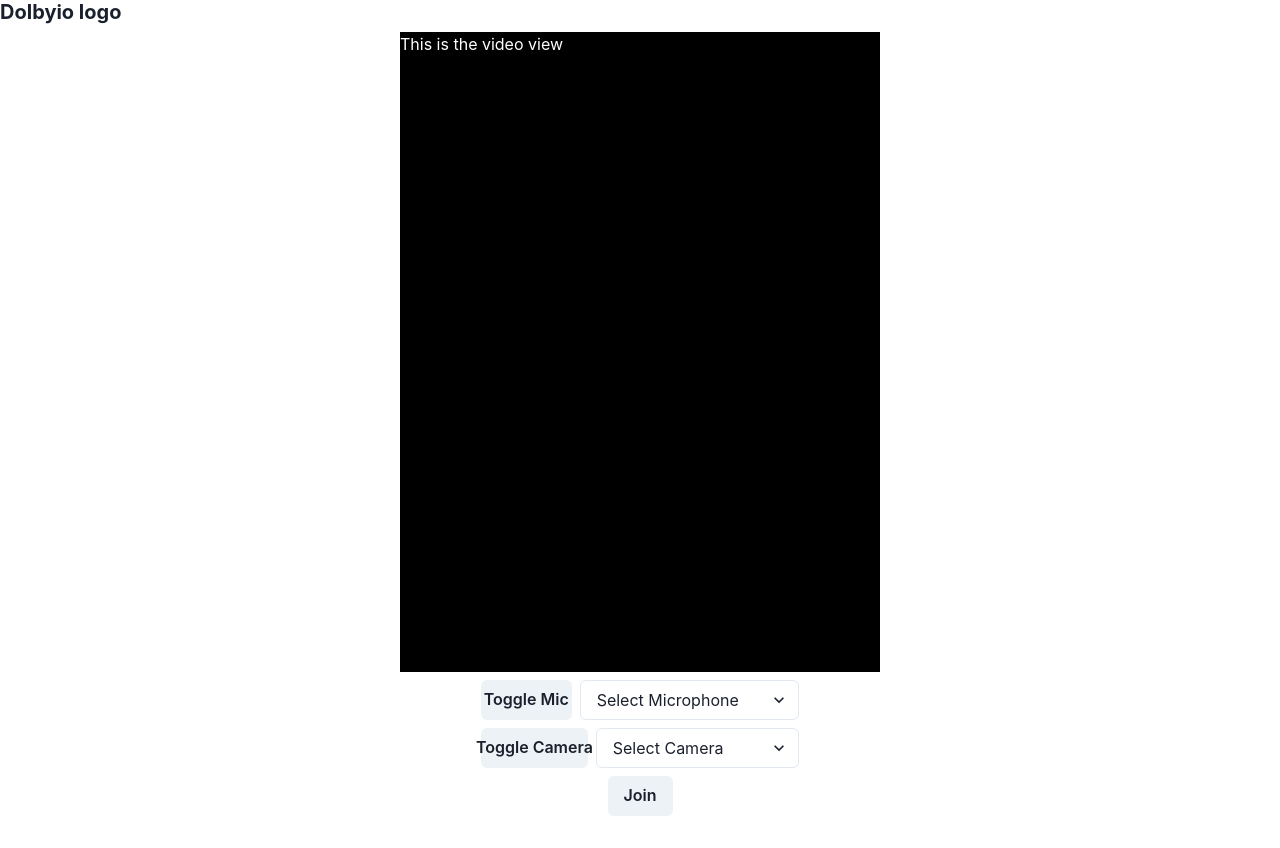
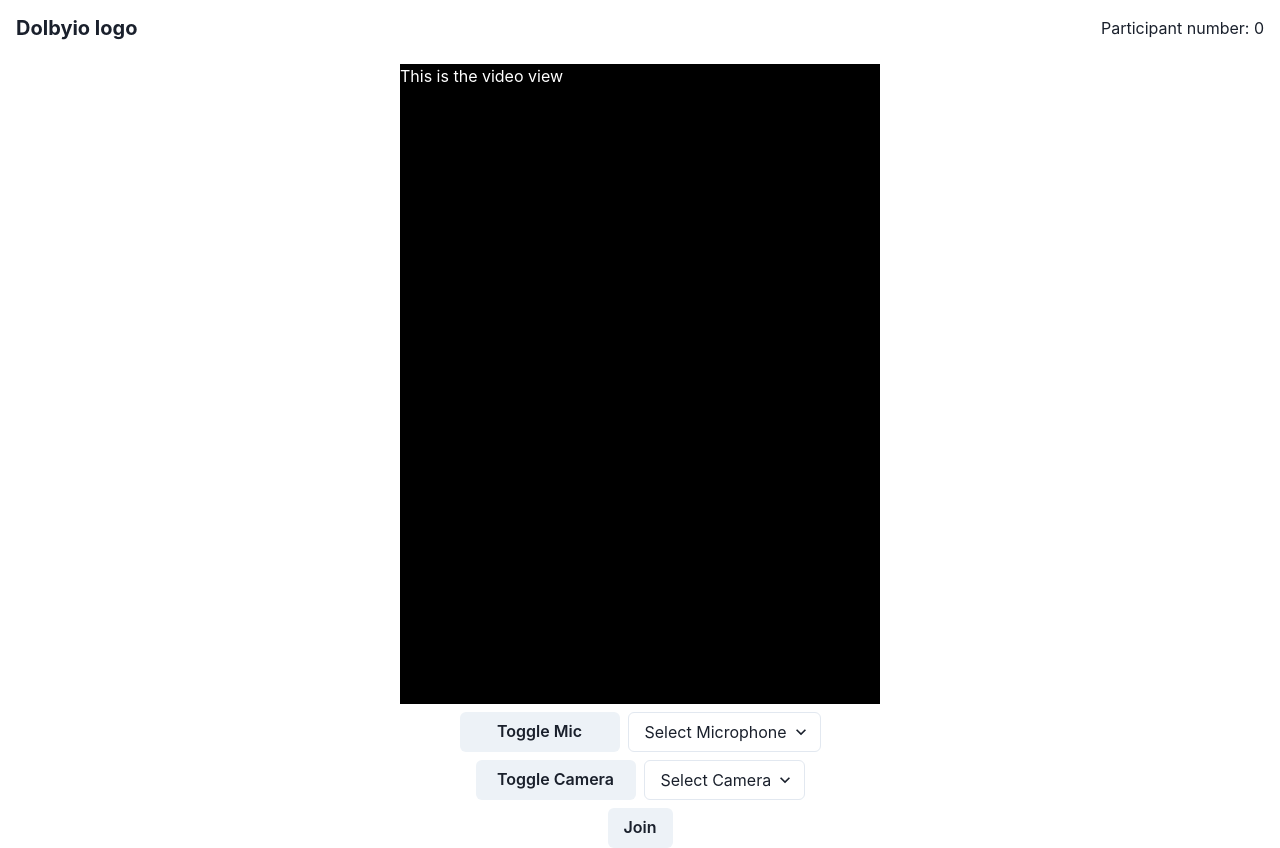
Before and after one commit to dolbyio-samples/rts-app-react-publisher-viewer, a React (Vite) app: page / in a window 1280 px wide. Before the commit the page ends 816 px from the top, so only its background shows below. Built offline with nearby package versions, Linux system fonts and the light colour scheme.

Commit message:
added participant count and recording switch

```diff
--- a/src/App.tsx
+++ b/src/App.tsx
@@ -7,6 +7,8 @@ import {
   Heading,
   HStack,
   Select,
+  Spacer,
+  Switch,
   Text,
   VStack,
 } from "@chakra-ui/react";
@@ -24,6 +26,10 @@ function App() {
   const initialState: AppState = {
     publishState: "Setup",
   };
+
+  const [shouldRecord, setShouldRecord] = useState(false);
+  const [participantsCount, setParticipantsCount] = useState(0);
+
   const reducer = (state: AppState, action: { type: PublishAction }) => {
     switch (action.type) {
       case "join": {
@@ -54,10 +60,13 @@ function App() {
 
   return (
     <VStack w="100%">
-      {/** TODO: create a TitleBar component */}
       <Flex w="100%" gap="2" minWidth="max-content" alignItems="center">
         <Box>
-          <Heading size="md"> Dolbyio logo </Heading>
+          <Heading size="md" p='4'> Dolbyio logo </Heading>
+        </Box>
+        <Spacer/>
+        <Box p='4'>
+        <Text> Participant number: {participantsCount} </Text>
         </Box>
       </Flex>
       <Box>
@@ -68,7 +77,7 @@ function App() {
               <Text color="white"> This is the video view </Text>
             </Box>
             <HStack>
-              <Button> Toggle Mic </Button>
+              <Button minW='40'> Toggle Mic </Button>
               {
                 // TODO: move to MicSelect component
                 state.publishState === "Setup" ? (
@@ -81,7 +90,7 @@ function App() {
               }
             </HStack>
             <HStack>
-              <Button> Toggle Camera </Button>
+              <Button minW='40'> Toggle Camera </Button>
               {
                 // TODO: move to CameraSelect component
                 state.publishState === "Setup" ? (
@@ -93,8 +102,9 @@ function App() {
                 ) : undefined
               }
             </HStack>
-            {state.publishState == "Setup" ? (
+            {state.publishState == "Setup" || state.publishState == 'Connecting' ? (
               <Button
+                isLoading = {state.publishState == 'Connecting'}
                 onClick={() => {
                   dispatch({ type: "join" });
                   setTimeout(() => {
@@ -112,11 +122,16 @@ function App() {
                 Go Live
               </Button>
             ) : undefined}
-            { state.publishState === 'Streaming' ?   (
+             { state.publishState === 'Streaming' ? (
+              <>
               <Button onClick={() => dispatch({ type: "stopLive" })}>
                 Stop Live
               </Button>
+              <Text> This is a timer </Text>
+              </>
             ): undefined }
+            { state.publishState === 'Ready' || state.publishState === 'Streaming' ?
+            (<Switch onChange={() => setShouldRecord(!shouldRecord)}> enable recording </Switch>) : undefined }
           </VStack>
         </Center>
       </Box>
```
